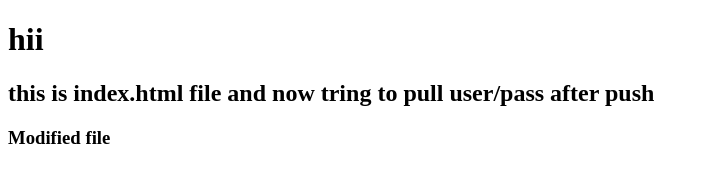
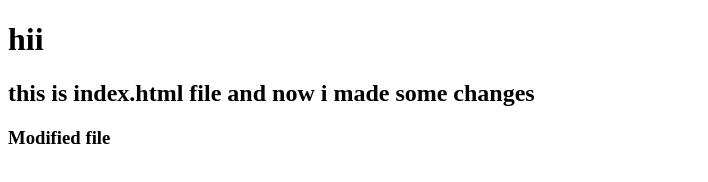
Before and after one commit to KrushiChauhan/Sample, a plain HTML site: page index.html in a window 1280 px wide. Shown: the whole page, without its empty margins (0-708 px from the left). Drawn offline with Linux system fonts and the light colour scheme.

Commit message:
Made Some Changes

```diff
--- a/index.html
+++ b/index.html
@@ -8,7 +8,8 @@
 </head>
 <body>
     <h1>hii</h1>
-    <h2>this is index.html file and now tring to pull user/pass after push </h2>
+    <h2>this is index.html file and now i made some changes
+    </h2>
     <h3>Modified file</h3>
 </body>
 </html>
```
